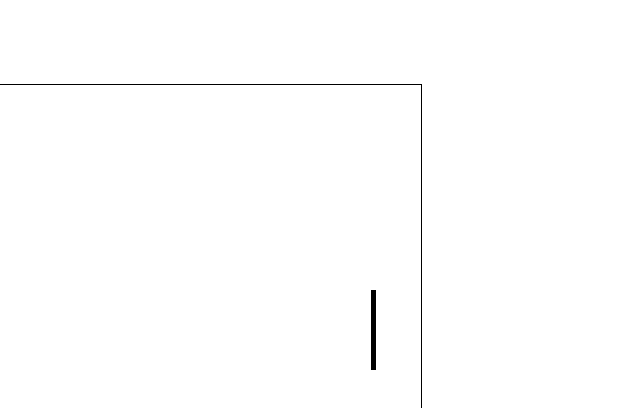
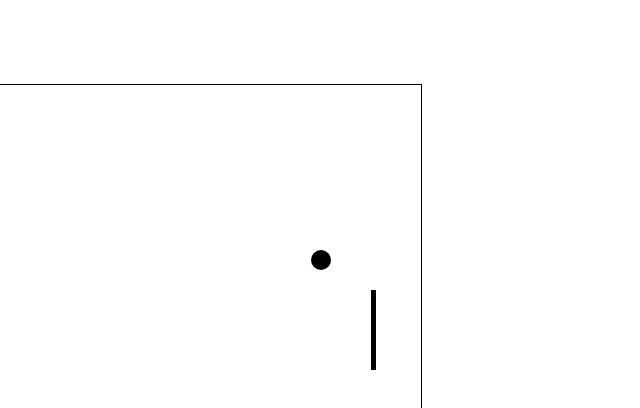
Before and after one commit to eliasMC89/Brick-it, a plain HTML site: page index.html in a window 1280 px wide. Both pictures are taken after a click on the button "Play". Shown: the top 408 px of the page, 619-1259 px from the left. Drawn offline with Linux system fonts and the light colour scheme.

Commit message:
move enemy

```diff
--- a/enemy.js
+++ b/enemy.js
@@ -5,7 +5,7 @@ function Enemy (canvasElement) {
   this.y = 100;
   this.size = 10;
   this.speed = 3;
-  this.direction = 0;
+  this.direction = 1;
   this.canvasElement = canvasElement;
   this.ctx = this.canvasElement.getContext('2d');
 }
@@ -39,10 +39,10 @@ Enemy.prototype.setDirection = function (newDirection) {
 // }
 
 Enemy.prototype.checkCollisionWithLimits = function () {
-  if (this.y + this.size <= 0) {
+  if (this.y <= 0 + this.size) {
     this.setDirection(1);
   }
-  if (this.y + this.size >= this.canvasElement.height - this.size) {
+  if (this.y >= this.canvasElement.height - this.size) {
     this.setDirection(-1);
   }
 }
--- a/game.js
+++ b/game.js
@@ -3,6 +3,7 @@
 function Game (canvasElement, lives) {
   this.bullet = null;
   this.brick = null;
+  this.enemy = null;
   this.canvasElement = canvasElement;
   this.gameIsOver = false;
   this.lives = lives;
@@ -22,6 +23,7 @@ Game.prototype.startLoop = function () {
 
   this.bullet = new Bullet (this.canvasElement);
   this.brick = new Brick (this.canvasElement);
+  this.enemy = new Enemy (this.canvasElement);
 
   this.handleKeyUp = function(event) {
     if (event.key === ' ') {
@@ -51,6 +53,7 @@ Game.prototype.startLoop = function () {
 Game.prototype.updateAll = function (event) {
   this.bullet.update();
   this.brick.update();
+  this.enemy.update();
 }
 
 Game.prototype.clearAll = function () {
@@ -62,6 +65,7 @@ Game.prototype.clearAll = function () {
 Game.prototype.drawAll = function () {
   this.bullet.draw();
   this.brick.draw();
+  this.enemy.draw();
 }
 
 Game.prototype.checkAllCollisions = function () {
--- a/index.html
+++ b/index.html
@@ -15,5 +15,6 @@
   <script src="game.js"></script>
   <script src="bullet.js"></script>
   <script src="brick.js"></script>
+  <script src="enemy.js"></script>
 </body>
 </html>
```
